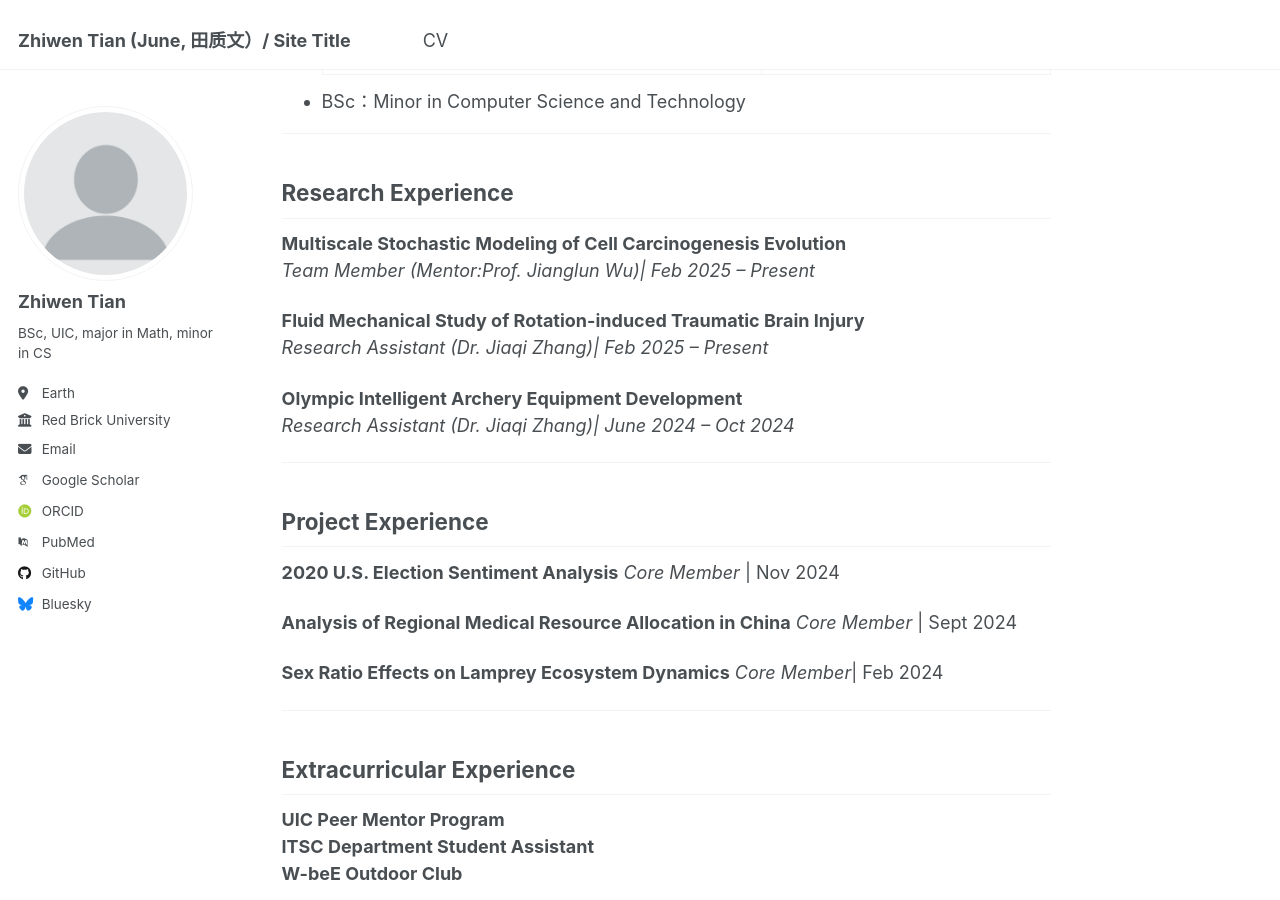
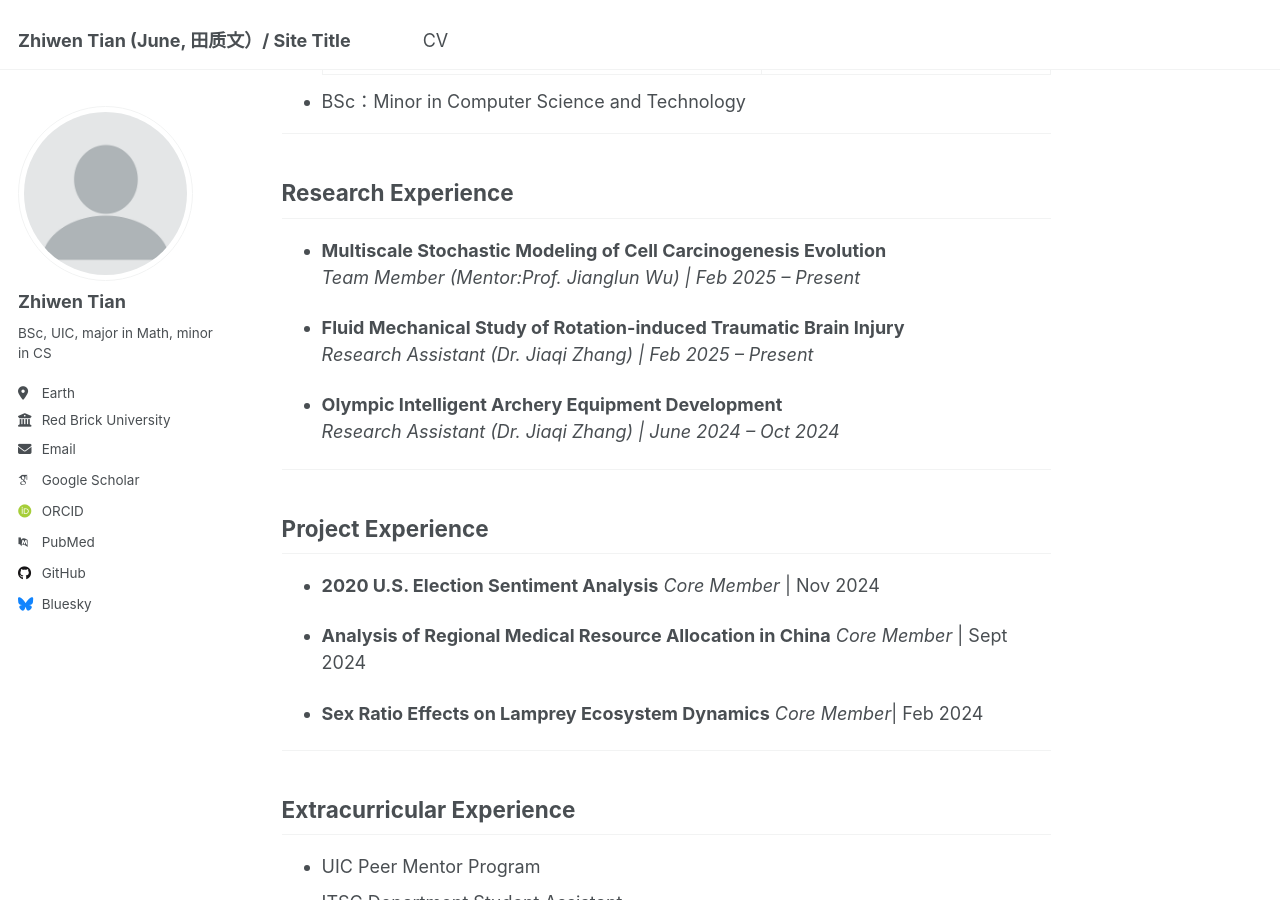
Before and after one commit to Orange1207/Orange1207.github.io, a Jekyll site: the page built from _pages/about.md, in a window 1280 px wide and 900 px high, scrolled down 309 px. Built offline with Jekyll 4.4.1, drawn with Linux system fonts in a browser that asks for light colours; some web fonts are replaced.

```diff
--- a/_pages/about.md
+++ b/_pages/about.md
@@ -16,35 +16,35 @@ redirect_from:
 ---
 
 ## Research Experience
-**Multiscale Stochastic Modeling of Cell Carcinogenesis Evolution**
-*Team Member (Mentor:Prof. Jianglun Wu)| Feb 2025 – Present*
+* **Multiscale Stochastic Modeling of Cell Carcinogenesis Evolution**
+  *Team Member (Mentor:Prof. Jianglun Wu) | Feb 2025 – Present*
 
-**Fluid Mechanical Study of Rotation-induced Traumatic Brain Injury**
-*Research Assistant (Dr. Jiaqi Zhang)| Feb 2025 – Present*
+* **Fluid Mechanical Study of Rotation-induced Traumatic Brain Injury**
+  *Research Assistant (Dr. Jiaqi Zhang) | Feb 2025 – Present*
 
-**Olympic Intelligent Archery Equipment Development**
-*Research Assistant (Dr. Jiaqi Zhang)| June 2024 – Oct 2024*
+* **Olympic Intelligent Archery Equipment Development**
+  *Research Assistant (Dr. Jiaqi Zhang) | June 2024 – Oct 2024*
 
 
 ---
 
 ## Project Experience
-**2020 U.S. Election Sentiment Analysis**
-*Core Member* | Nov 2024
+* **2020 U.S. Election Sentiment Analysis**
+  *Core Member* | Nov 2024
 
-**Analysis of Regional Medical Resource Allocation in China**
-*Core Member* | Sept 2024
+* **Analysis of Regional Medical Resource Allocation in China**
+  *Core Member* | Sept 2024
 
-**Sex Ratio Effects on Lamprey Ecosystem Dynamics**
-*Core Member*| Feb 2024
+* **Sex Ratio Effects on Lamprey Ecosystem Dynamics**
+  *Core Member*| Feb 2024
 
 
 ---
 
 ## Extracurricular Experience
-**UIC Peer Mentor Program**
-**ITSC Department Student Assistant**
-**W-beE Outdoor Club**
+- UIC Peer Mentor Program
+- ITSC Department Student Assistant
+- W-beE Outdoor Club
 
 
 ---
```
